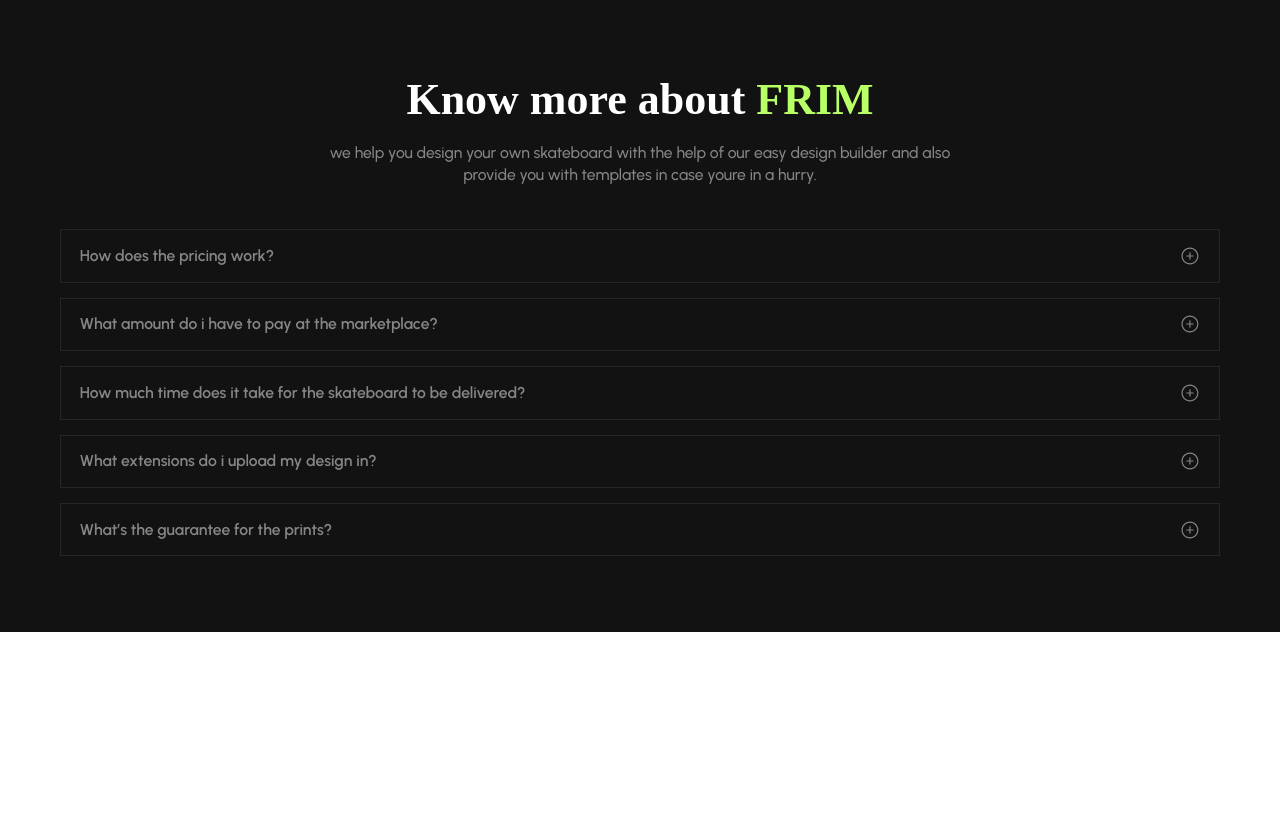
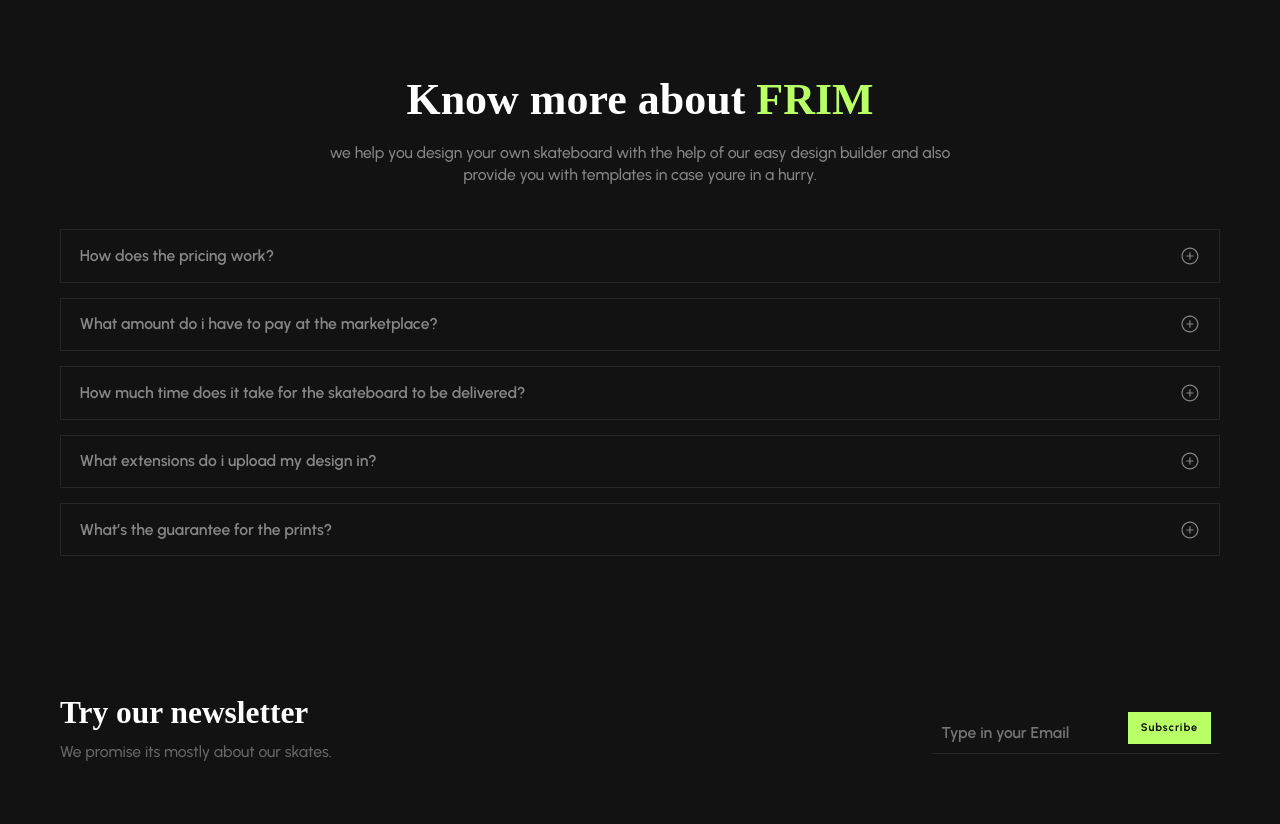
Before and after one commit to nixory/izzyhealth, a website: page src/index.html in a window 1280 px wide. Shown: the part 3411-4235 px from the top of the page. Before the commit the page ends 4043 px from the top, so only its background shows below. Drawn offline with nearby package versions, Linux system fonts and the light colour scheme; files that its build step writes are made by us from their sources; a web font is replaced by a local one.

Commit message:
section newsletter - 8 min

```diff
--- a/src/index.html
+++ b/src/index.html
@@ -243,6 +243,23 @@
         <div class="moreinfo__text"><p>Full refund</p></div>
       </div>
     </section>
+    <div class="newsletter">
+        <div class="container">
+            <div class="newsletter__wrapper">
+                <div class="newsletter__text">
+                    <div class="newsletter__title">Try our newsletter</div>
+                    <div class="newsletter__subtitle">We promise its mostly about our skates.</div>
+
+                </div>
+                <div class="newsletter__inputdata">
+                    <form method="post" class="newsletter__input">
+                        <input class="newsletter__email" type="email" name="email" id="email" placeholder="Type in your Email">
+                        <button type="submit" class="newsletter__btn">Subscribe</button>
+                    </form>
+                </div>
+            </div>
+        </div>
+    </div>
   </body>
 
   <script src="./js/scripts.min.js"></script>
--- /dev/null
+++ b/src/sass/blocks/_newsletter.sass
@@ -0,0 +1,51 @@
+.newsletter
+    padding-top: 61px
+    background-color: #121212
+    padding-bottom: 61px
+    &__wrapper
+        display: flex
+        align-items: center
+        justify-content: space-between
+    &__title
+
+        font-family: 'Clash Display'
+        font-style: normal
+        font-weight: 600
+        font-size: 31.4245px
+        line-height: 39px
+        color: #FFFFFF
+        margin-bottom: 9px
+    &__subtitle
+        font-family: 'Urbanist'
+        font-style: normal
+        font-weight: 500
+        font-size: 15.7123px
+        line-height: 140%
+        color: #666666
+    &__input
+        border-bottom: 1.57123px solid #262626
+        padding: 9.42736px
+        display: flex
+        flex-direction: row
+        justify-content: space-between
+        align-items: flex-end
+    &__email
+        font-family: 'Urbanist'
+        font-style: normal
+        font-weight: 600
+        font-size: 15.7123px
+        line-height: 140%
+        color: #666666
+        background-color: transparent
+    &__btn
+        padding: 9.42736px 12.5698px
+
+        background: #B9FF66
+        font-family: 'Urbanist'
+        font-style: normal
+        font-weight: 700
+        font-size: 10.9986px
+        line-height: 13px
+        letter-spacing: 0.08em
+
+        color: #121212
--- a/src/sass/style.sass
+++ b/src/sass/style.sass
@@ -12,6 +12,7 @@
 @import 'blocks/experts'
 @import 'blocks/customize'
 @import 'blocks/moreinfo'
+@import 'blocks/newsletter'
 // @import './footer';
 
 // Libs
```
Also changed, not shown: build/css/style.css, build/css/style.min.css, build/index.html.
